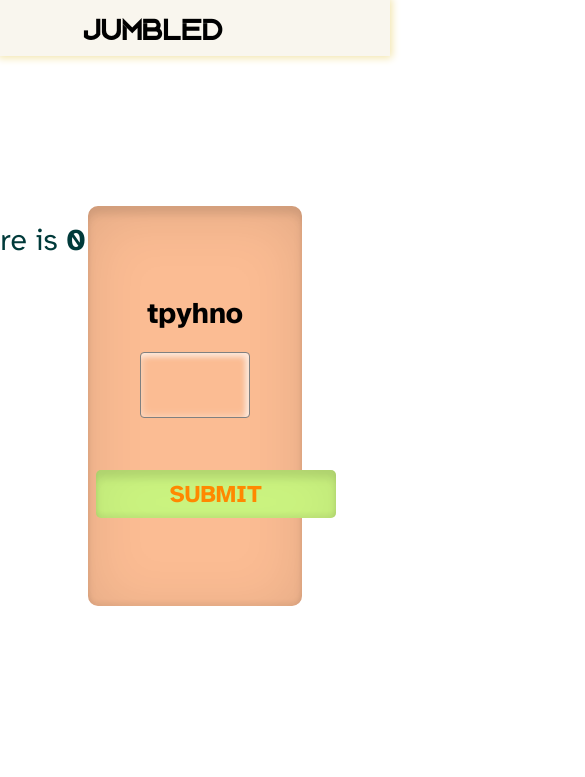
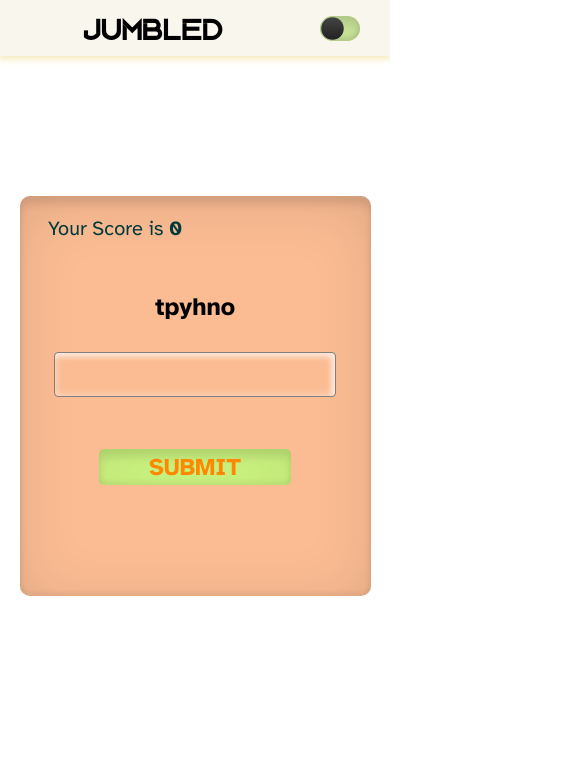
Before and after one commit to aadarsh012/JavaScript-Jumbled, a plain HTML site: page index.html in a window 390 px wide. Shown: the top 777 px of the page, 585 px wide, since content can reach past the window. Drawn offline with Linux system fonts and the light colour scheme.

Commit message:
Added Media Queries

```diff
--- a/style.css
+++ b/style.css
@@ -204,3 +204,71 @@ footer a {
   font-size: 3em;
   color: #222;
 }
+
+@media (orientation: portrait), (max-width: 500px) {
+  #toggle {
+    width: 40px;
+    height: 25px;
+    left: 20em;
+    top: -59px;
+  }
+  #toggle .indicator {
+    width: 25px;
+    height: 25px;
+  }
+  #toggle::before {
+    content: "";
+  }
+
+  #toggle.active::before {
+    content: "";
+  }
+
+  #toggle.active .indicator {
+    left: 15px;
+  }
+
+  .main {
+    top: -40px;
+    width: 90%;
+    height: 25em;
+  }
+
+  .score {
+    top: 20px;
+    right: 4em;
+    font-size: 20px;
+  }
+
+  .jumbledWord {
+    top: 50px;
+
+    font-size: 25px;
+  }
+
+  .answer {
+    position: relative;
+    top: 60px;
+  }
+
+  #answer {
+    width: 80%;
+    height: 1.8em;
+    font-size: 1.5em;
+  }
+
+  .button {
+    top: 100px;
+  }
+
+  #button {
+    width: 8em;
+    height: 1.5em;
+    font-size: 1.5rem;
+  }
+
+  .msg {
+    top: 110px;
+    font-size: 20px;
+  }
+}
```
